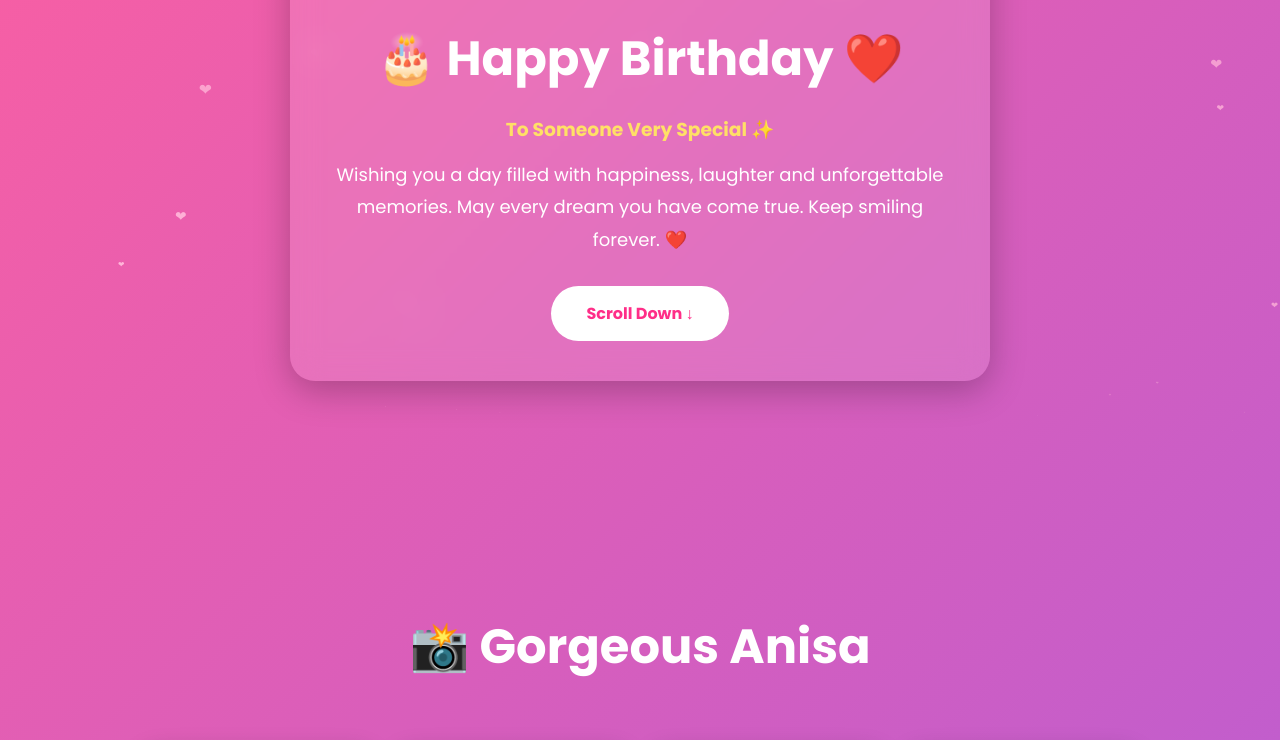
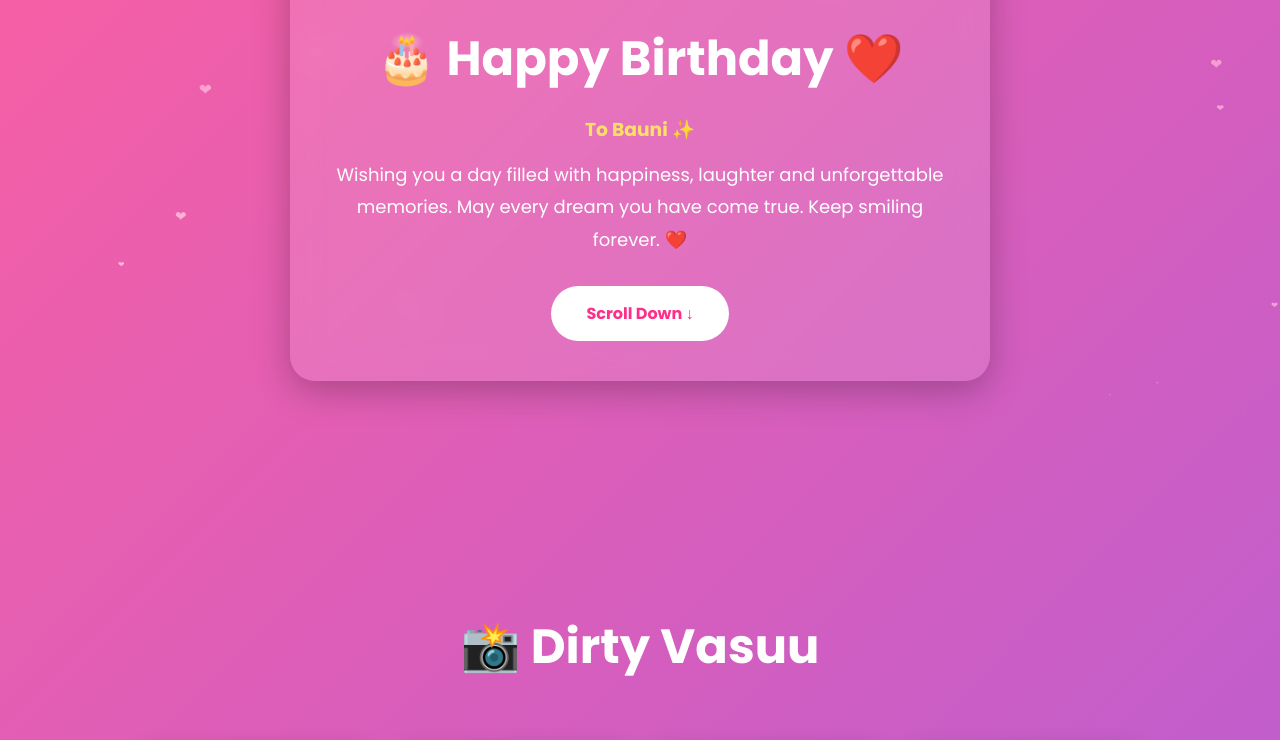
Before and after one commit to junedmulla267-create/birthday-website, a plain HTML site: page index.html in a window 1280 px wide. Shown: the part 369-1109 px from the top of the page. Drawn offline with Linux system fonts and the light colour scheme; grey boxes are pictures that could not be loaded.

Commit message:
Update index.html

```diff
--- a/index.html
+++ b/index.html
@@ -38,7 +38,7 @@
 
             <h1>🎂 Happy Birthday ❤️</h1>
 
-            <h3>To Someone Very Special ✨</h3>
+            <h3>To Bauni ✨</h3>
 
             <p>
                 Wishing you a day filled with happiness,
@@ -61,7 +61,7 @@
 
     <section id="gallery" class="page">
 
-        <h1>📸 Gorgeous Anisa</h1>
+        <h1>📸 Dirty Vasuu</h1>
 
         <div class="gallery">
 
```
